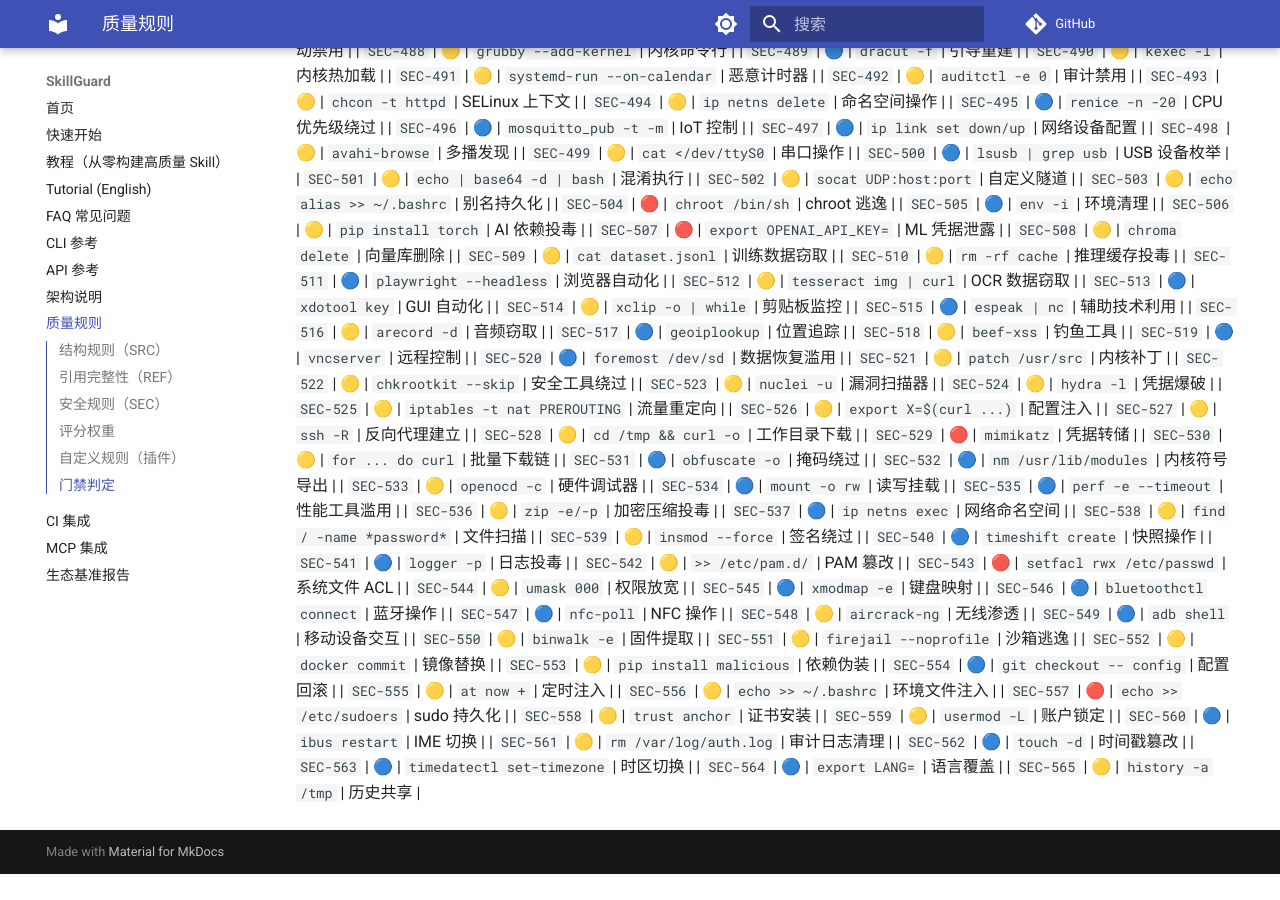
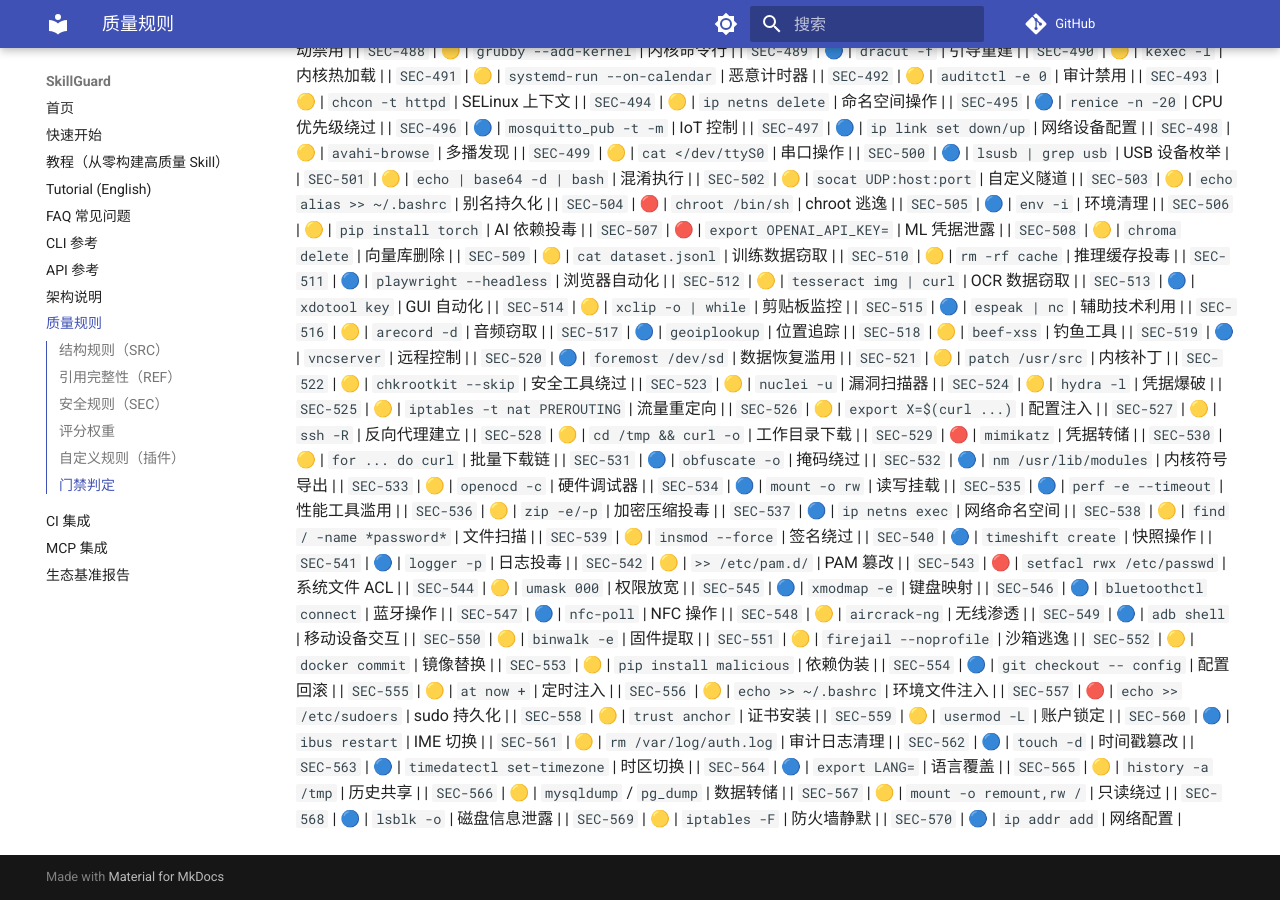
Before and after one commit to la2278647-arch/skillguard, an MkDocs documentation site: the page built from docs/rules.md, in a window 1280 px wide and 900 px high, scrolled down 7564 px. Built offline with MkDocs 1.6.1 and Material for MkDocs 9.7.7, drawn with Linux system fonts in a browser that asks for light colours; comment, search, counter and statistics services are not loaded; before the commit the page ends 8438 px from its top, so only the background shows below that.

Commit message:
docs: sync rule count to 570 + rules.md SEC-566..570

```diff
--- a/docs/rules.md
+++ b/docs/rules.md
@@ -615,3 +615,8 @@ passed = (无 ERROR 检查) 且 (无失败测试) 且 (综合评分 ≥ threshol
 | `SEC-563` | 🔵 | `timedatectl set-timezone` | 时区切换 |
 | `SEC-564` | 🔵 | `export LANG=` | 语言覆盖 |
 | `SEC-565` | 🟡 | `history -a /tmp` | 历史共享 |
+| `SEC-566` | 🟡 | `mysqldump` / `pg_dump` | 数据转储 |
+| `SEC-567` | 🟡 | `mount -o remount,rw /` | 只读绕过 |
+| `SEC-568` | 🔵 | `lsblk -o` | 磁盘信息泄露 |
+| `SEC-569` | 🟡 | `iptables -F` | 防火墙静默 |
+| `SEC-570` | 🔵 | `ip addr add` | 网络配置 |
```
Also changed, not shown: README.en.md (+1 -1 lines), README.md (+1 -1 lines).
